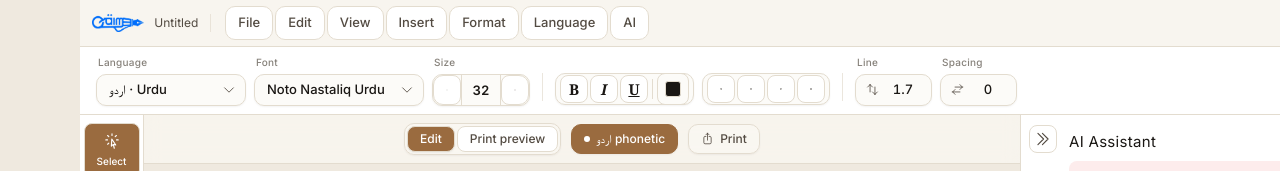
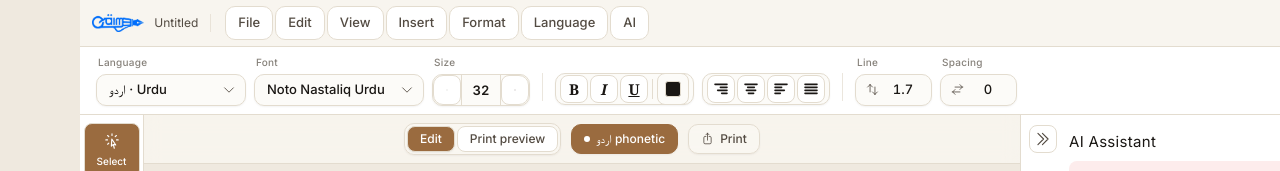
Before and after one commit to HarfSaz/harfsaz, a React (Vite) app: page / in a window 1280 px wide. Shown: the top 171 px of the page. Built offline with nearby package versions, Linux system fonts and the light colour scheme; a web font is replaced by a local one.

Commit message:
Fix invisible alignment icons: SVG was collapsing to 2px in flex container

```diff
--- a/src/components/ui/icons.tsx
+++ b/src/components/ui/icons.tsx
@@ -25,6 +25,9 @@ import {
   Square2StackIcon,
   ArrowsPointingInIcon,
   ViewfinderCircleIcon,
+  Cog6ToothIcon,
+  ArrowUturnLeftIcon,
+  ArrowUturnRightIcon,
 } from "@heroicons/react/24/outline";
 
 export type IconProps = { size?: number; className?: string };
@@ -52,6 +55,9 @@ function alignIcon(rows: [number, number][]) {
       width={size}
       height={size}
       viewBox="0 0 24 24"
+      // Explicit, non-shrinking box — inside a flex pill the SVG was collapsing
+      // to ~2px wide, making the lines look like dots.
+      style={{ width: size, height: size, flexShrink: 0, display: "block" }}
       className={className}
       aria-hidden="true"
       stroke="currentColor"
@@ -59,7 +65,7 @@ function alignIcon(rows: [number, number][]) {
       strokeLinecap="round"
     >
       {rows.map(([x1, x2], i) => (
-        <line key={i} x1={x1} y1={6 + i * 4} x2={x2} y2={6 + i * 4} />
+        <line key={i} x1={x1} y1={5 + i * 4.5} x2={x2} y2={5 + i * 4.5} />
       ))}
     </svg>
   );
@@ -107,6 +113,9 @@ export const CheckAll = wrap(CheckCircleIcon);
 export const Frame = wrap(Square2StackIcon);
 export const Move = wrap(ArrowsPointingInIcon);
 export const Resize = wrap(ViewfinderCircleIcon);
+export const Settings = wrap(Cog6ToothIcon);
+export const Undo = wrap(ArrowUturnLeftIcon);
+export const Redo = wrap(ArrowUturnRightIcon);
 
 /** Styled text glyph for type-format buttons (B / I / U). */
 export function TypeGlyph({
```
